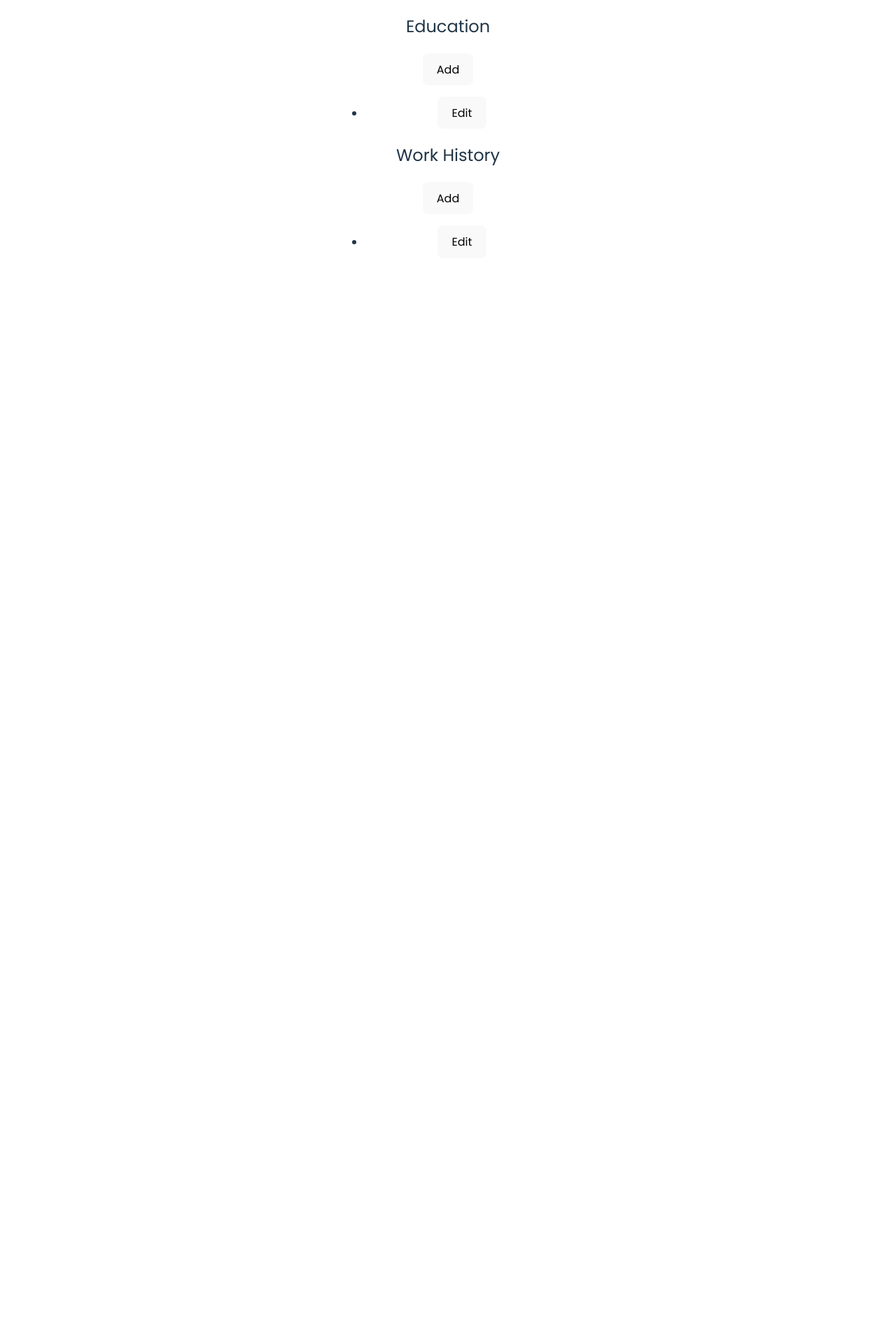
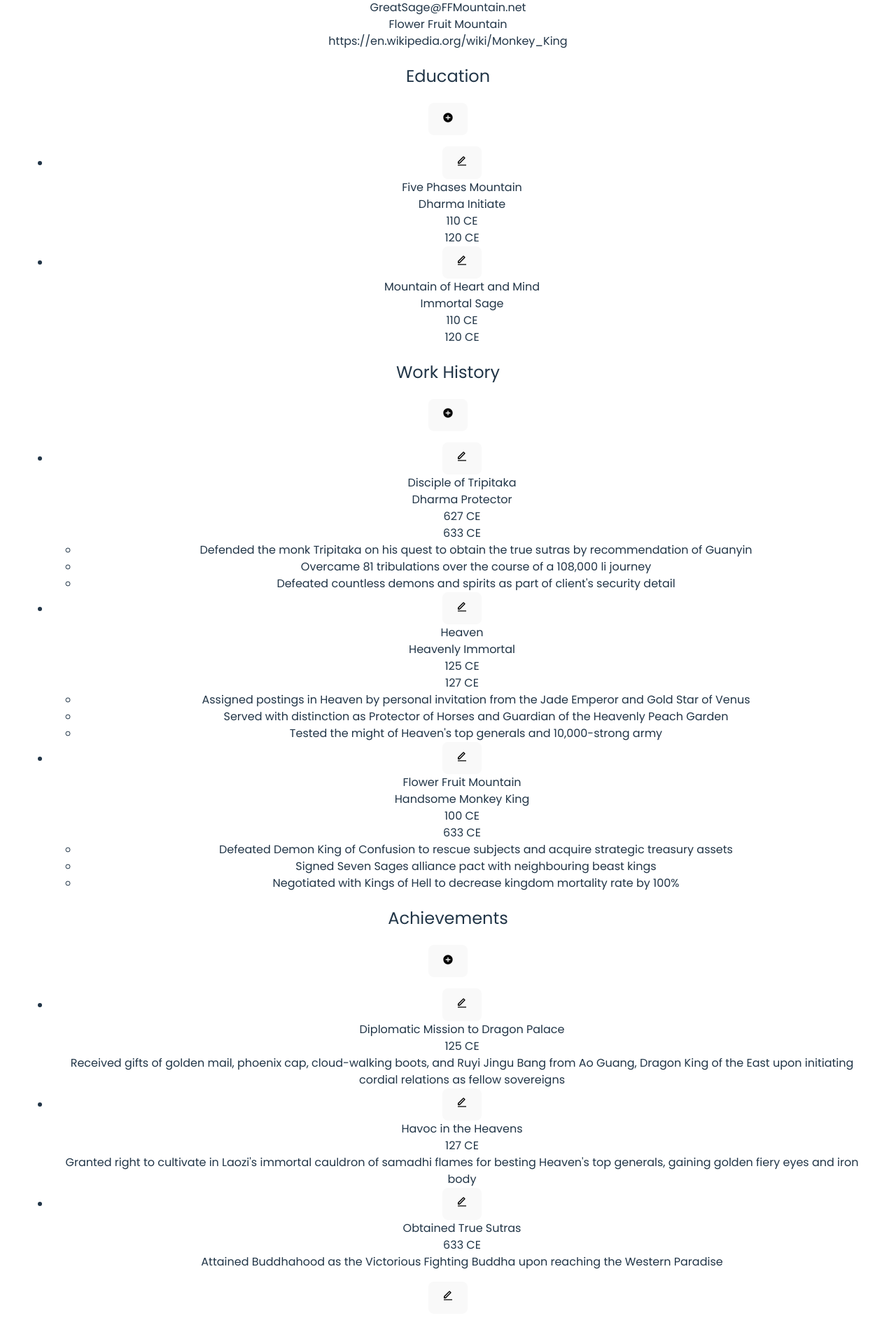
Before and after one commit to cyphersept/cv-application, a React (Vite) app: page / in a window 1280 px wide. Shown: the part 300-2203 px from the top of the page at 70% size. Before the commit the page ends 800 px from the top, so only its background shows below. Built offline with nearby package versions, Linux system fonts and the light colour scheme.

Commit message:
Fix form generation and save; added default values

```diff
--- /dev/null
+++ b/src/CustomButtons.tsx
@@ -0,0 +1,25 @@
+import { RiAddCircleFill, RiIndeterminateCircleFill, RiEdit } from "./Icons";
+
+export function RemoveButton({ clickFunc }: { clickFunc: () => void }) {
+  return (
+    <button type="button" className="remove" onClick={clickFunc}>
+      <RiIndeterminateCircleFill />
+    </button>
+  );
+}
+
+export function AddButton({ clickFunc }: { clickFunc: () => void }) {
+  return (
+    <button type="button" className="add" onClick={clickFunc}>
+      <RiAddCircleFill />
+    </button>
+  );
+}
+
+export function EditButton({ clickFunc }: { clickFunc: () => void }) {
+  return (
+    <button type="button" className="edit" onClick={clickFunc}>
+      <RiEdit />
+    </button>
+  );
+}
--- a/src/Displays.tsx
+++ b/src/Displays.tsx
@@ -1,14 +1,13 @@
 import type { InfoObject } from "./Interfaces";
+import { EditButton } from "./CustomButtons";
 
 export function BasicDisplay(props: {
   content: InfoObject;
   clickToEdit: () => void;
 }) {
   return (
-    <section>
-      <button className="edit" onClick={props.clickToEdit}>
-        Edit
-      </button>
+    <>
+      <EditButton clickFunc={props.clickToEdit} />
       <h1>{props.content.name.value}</h1>
       <h2>{props.content.title.value}</h2>
       <div className="contact">
@@ -21,7 +20,7 @@ export function BasicDisplay(props: {
         <div className="github">{props.content.github.value}</div>
         <div className="portfolio">{props.content.portfolio.value}</div>
       </div>
-    </section>
+    </>
   );
 }
 
@@ -31,9 +30,7 @@ export function EduDisplay(props: {
 }) {
   return (
     <li>
-      <button className="edit" onClick={props.clickToEdit}>
-        Edit
-      </button>
+      <EditButton clickFunc={props.clickToEdit} />
       <div className="school">{props.content.school.value}</div>
       <div className="degree">{props.content.degree.value}</div>
       <div className="duration">
@@ -52,9 +49,7 @@ export function WorkDisplay(props: {
   const aboutList = about ? about.map((item) => <li>{item}</li>) : <></>;
   return (
     <li>
-      <button className="edit" onClick={props.clickToEdit}>
-        Edit
-      </button>
+      <EditButton clickFunc={props.clickToEdit} />
       <div className="company">{props.content.company.value}</div>
       <div className="title">{props.content.title.value}</div>
       <div className="duration">
@@ -65,3 +60,33 @@ export function WorkDisplay(props: {
     </li>
   );
 }
+
+export function AchieveDisplay(props: {
+  content: InfoObject;
+  clickToEdit: () => void;
+}) {
+  return (
+    <li>
+      <EditButton clickFunc={props.clickToEdit} />
+      <div className="title">{props.content.title.value}</div>
+      <div className="date">{props.content.date.value}</div>
+      <div className="description">{props.content.description.value}</div>
+    </li>
+  );
+}
+
+export function SkillDisplay(props: {
+  content: InfoObject;
+  clickToEdit: () => void;
+}) {
+  const skillsList = props.content.skills.values
+    ? props.content.skills.values.map((el: string, i) => <li key={i}>{el}</li>)
+    : [];
+  return (
+    <>
+      <EditButton clickFunc={props.clickToEdit} />
+      <h2>Skills</h2>
+      <ul>{skillsList}</ul>
+    </>
+  );
+}
--- /dev/null
+++ b/src/Factories.tsx
@@ -0,0 +1,84 @@
+import type { InfoObject } from "./Interfaces";
+
+export const Factories = {
+  basic: function (
+    name = "",
+    title = "",
+    phone = "",
+    email = "",
+    location = "",
+    linkedin = "",
+    github = "",
+    portfolio = ""
+  ): InfoObject {
+    return {
+      f1: { type: "header", label: "Basic info:" },
+      name: { id: "name", label: "Name", value: name },
+      title: { id: "title", label: "Title", value: title },
+      phone: { id: "phone", label: "Phone Number", value: phone },
+      email: { id: "email", label: "Email", type: "email", value: email },
+      location: { id: "location", label: "Location", value: location },
+      f2: { type: "header", label: "Your socials:" },
+      linkedin: {
+        id: "linkedin",
+        label: "Linkedin",
+        type: "url",
+        value: linkedin,
+      },
+      github: { id: "github", label: "Github", type: "url", value: github },
+      portfolio: {
+        id: "portfolio",
+        label: "Portfolio",
+        type: "url",
+        value: portfolio,
+      },
+    };
+  },
+
+  edu: function (school = "", degree = "", start = "", end = ""): InfoObject {
+    return {
+      school: { id: "school", label: "School", value: school },
+      degree: { id: "degree", label: "Degree", value: degree },
+      start: { id: "start", label: "Start date", value: start },
+      end: { id: "end", label: "End date", value: end },
+    };
+  },
+
+  work: function (
+    company = "",
+    title = "",
+    start = "",
+    end = "",
+    value = "",
+    values: string[] = []
+  ): InfoObject {
+    return {
+      company: { id: "company", label: "Company", value: company },
+      title: { id: "title", label: "Title", value: title },
+      start: { id: "start", label: "Start date", value: start },
+      end: { id: "end", label: "End date", value: end },
+      about: {
+        id: "about",
+        label: "About",
+        type: "long",
+        classes: "repeating",
+        value: value,
+        values: values,
+      },
+    };
+  },
+
+  achieve: function (title = "", date = "", desc = ""): InfoObject {
+    return {
+      title: { id: "title", label: "Title", value: title },
+      date: { id: "date", label: "Achievement date", value: date },
+      description: { id: "description", label: "Description", value: desc },
+    };
+  },
+
+  skill: function (values = [""]): InfoObject {
+    return {
+      skills: { id: "skills", label: "Skills", values: values, value: "" },
+    };
+  },
+};
--- a/src/Form.tsx
+++ b/src/Form.tsx
@@ -1,6 +1,6 @@
 import { useState } from "react";
 import "./Form.css";
-import { RiAddCircleFill, RiIndeterminateCircleFill } from "./Icons";
+import { AddButton, RemoveButton } from "./CustomButtons";
 import type { InfoItem } from "./Interfaces";
 
 export function Form(props: {
@@ -10,7 +10,7 @@ export function Form(props: {
 }) {
   const renderedForm = props.structure.map((obj) => {
     if (obj.type === "header") return <h2>{obj.label}</h2>;
-    else if (obj.classes?.includes("repeating"))
+    else if (Object.prototype.hasOwnProperty.call(obj, "values"))
       return (
         <RepeatableField
           values={obj.values}
@@ -70,30 +70,21 @@ function RepeatableField({
       <label title="Add work details" aria-label="Work detail">
         <input type={type} defaultValue={fieldEntries[index]} name={id} />
       </label>
-      <button
-        type="button"
-        className="remove"
-        onClick={() => {
+      <RemoveButton
+        clickFunc={() => {
           const newEntries = fieldEntries;
           setFieldEntries(newEntries.splice(index, 1));
         }}
-      >
-        <RiIndeterminateCircleFill />
-      </button>
+      />
     </li>
   ));
 
   return (
     <fieldset className={classes}>
       <legend>{label}</legend>
-      <button
-        type="button"
-        className="add"
-        // Adds new field with default value to end of list
-        onClick={() => setFieldEntries(fieldEntries.concat([defaultVal]))}
-      >
-        <RiAddCircleFill />
-      </button>
+      <AddButton
+        clickFunc={() => setFieldEntries(fieldEntries.concat([defaultVal]))}
+      />
       {fields}
     </fieldset>
   );
--- a/src/Icons.tsx
+++ b/src/Icons.tsx
@@ -33,3 +33,20 @@ export function RiIndeterminateCircleFill(props: SVGProps<SVGSVGElement>) {
     </svg>
   );
 }
+
+export function RiEdit(props: SVGProps<SVGSVGElement>) {
+  return (
+    <svg
+      xmlns="http://www.w3.org/2000/svg"
+      width="1em"
+      height="1em"
+      viewBox="0 0 24 24"
+      {...props}
+    >
+      <path
+        fill="currentColor"
+        d="M6.41421 15.89L16.5563 5.74785L15.1421 4.33363L5 14.4758V15.89H6.41421ZM7.24264 17.89H3V13.6473L14.435 2.21231C14.8256 1.82179 15.4587 1.82179 15.8492 2.21231L18.6777 5.04074C19.0682 5.43126 19.0682 6.06443 18.6777 6.45495L7.24264 17.89ZM3 19.89H21V21.89H3V19.89Z"
+      ></path>
+    </svg>
+  );
+}
--- a/src/InfoSection.tsx
+++ b/src/InfoSection.tsx
@@ -12,13 +12,14 @@ export function InfoSection(props: {
   const [content, setContent] = useState(props.contentInfo);
   const [showForm, setShowForm] = useState(false);
   const formStructure = Object.values(content);
+
   // Get and save form contents on submit
   const submitContent = (event: React.FormEvent<HTMLFormElement>) => {
     event.preventDefault();
     const formData = new FormData(event.currentTarget);
-    const newContent = { ...content };
-    console.log(newContent);
-    // Updates every value defined in the form's contentInfo structure
+    const newContent = content;
+
+    // Saves every form value defined in the form's contentInfo structure
     for (const [key, val] of Object.entries(newContent)) {
       // Gets repeating field values from FormData
       if ("values" in val && typeof val.id == "string") {
@@ -26,6 +27,7 @@ export function InfoSection(props: {
         (newContent[key as keyof typeof newContent] as InfoItem).values =
           newArr;
       }
+
       // Gets single field value from FormData
       else if ("value" in val) {
         const formVal = formData.get(key);
@@ -33,7 +35,6 @@ export function InfoSection(props: {
           typeof formVal == "string" ? formVal : "";
       }
     }
-    console.log(newContent);
     setContent(newContent);
     setShowForm(false);
   };
--- /dev/null
+++ b/src/Monkey.tsx
@@ -0,0 +1,80 @@
+import { Factories as Create } from "./Factories";
+
+export const Monkey = {
+  basic: Create.basic(
+    "Sun Wukong",
+    "Great Sage Equal to Heaven",
+    "108-0999-8181",
+    "GreatSage@FFMountain.net",
+    "Flower Fruit Mountain",
+    "",
+    "",
+    "https://en.wikipedia.org/wiki/Monkey_King"
+  ),
+  edu: [
+    Create.edu("Five Phases Mountain", "Dharma Initiate", "110 CE", "120 CE"),
+    Create.edu(
+      "Mountain of Heart and Mind",
+      "Immortal Sage",
+      "110 CE",
+      "120 CE"
+    ),
+  ],
+  work: [
+    Create.work(
+      "Disciple of Tripitaka",
+      "Dharma Protector",
+      "627 CE",
+      "633 CE",
+      "",
+      [
+        "Defended the monk Tripitaka on his quest to obtain the true sutras by recommendation of Guanyin",
+        "Overcame 81 tribulations over the course of a 108,000 li journey",
+        "Defeated countless demons and spirits as part of client's security detail",
+      ]
+    ),
+    Create.work("Heaven", "Heavenly Immortal", "125 CE", "127 CE", "", [
+      "Assigned postings in Heaven by personal invitation from the Jade Emperor and Gold Star of Venus",
+      "Served with distinction as Protector of Horses and Guardian of the Heavenly Peach Garden",
+      "Tested the might of Heaven's top generals and 10,000-strong army",
+    ]),
+    Create.work(
+      "Flower Fruit Mountain",
+      "Handsome Monkey King",
+      "100 CE",
+      "633 CE",
+      "",
+      [
+        "Defeated Demon King of Confusion to rescue subjects and acquire strategic treasury assets",
+        "Signed Seven Sages alliance pact with neighbouring beast kings",
+        "Negotiated with Kings of Hell to decrease kingdom mortality rate by 100%",
+      ]
+    ),
+  ],
+  achievements: [
+    Create.achieve(
+      "Diplomatic Mission to Dragon Palace",
+      "125 CE",
+      "Received gifts of golden mail, phoenix cap, cloud-walking boots, and Ruyi Jingu Bang from Ao Guang, Dragon King of the East upon initiating cordial relations as fellow sovereigns"
+    ),
+    Create.achieve(
+      "Havoc in the Heavens",
+      "127 CE",
+      "Granted right to cultivate in Laozi's immortal cauldron of samadhi flames for besting Heaven's top generals, gaining golden fiery eyes and iron body"
+    ),
+    Create.achieve(
+      "Obtained True Sutras",
+      "633 CE",
+      "Attained Buddhahood as the Victorious Fighting Buddha upon reaching the Western Paradise"
+    ),
+  ],
+  skills: Create.skill([
+    "Cloud Somersaulting",
+    "72 Transformations",
+    "Staff Combat - Ruyi Jingu Bang",
+    "Fiery Eyes of True Perception",
+    "Sixfold Immortality",
+    "Gold-Forged Iron Body",
+    "Magic Hair Transformations",
+  ]),
+};
--- a/src/Resume.tsx
+++ b/src/Resume.tsx
@@ -1,96 +1,68 @@
 import "./Resume.css";
-import "./InfoSection";
 import type { InfoObject } from "./Interfaces";
 import { InfoSection } from "./InfoSection";
-import { BasicDisplay, EduDisplay, WorkDisplay } from "./Displays";
+import {
+  BasicDisplay,
+  EduDisplay,
+  WorkDisplay,
+  AchieveDisplay,
+  SkillDisplay,
+} from "./Displays";
+import { Factories as Create } from "./Factories";
+import { Monkey } from "./Monkey";
 import { useState } from "react";
-
-// Default values for resume
-
-const basicInfo: InfoObject = {
-  f1: { type: "header", label: "Basic info:" },
-  name: { id: "name", label: "Name", classes: "required", value: "Sun Wukong" },
-  title: { id: "title", label: "Title", classes: "required", value: "" },
-  phone: { id: "phone", label: "Phone Number", classes: "required", value: "" },
-  email: {
-    id: "email",
-    label: "Email",
-    type: "email",
-    classes: "required",
-    value: "",
-  },
-  location: {
-    id: "location",
-    label: "Location",
-    classes: "required",
-    value: "",
-  },
-  f2: { type: "header", label: "Your socials:" },
-  linkedin: { id: "linkedin", label: "Linkedin", type: "url", value: "" },
-  github: { id: "github", label: "Github", type: "url", value: "" },
-  portfolio: { id: "portfolio", label: "Portfolio", type: "url", value: "" },
-};
-
-const eduInfoItem: InfoObject = {
-  school: { id: "school", label: "School", value: "" },
-  degree: { id: "degree", label: "Degree", value: "" },
-  start: { id: "start", label: "Start date", value: "" },
-  end: { id: "end", label: "End date", value: "" },
-};
-
-const workInfoItem: InfoObject = {
-  company: { id: "company", label: "Company", value: "" },
-  title: { id: "title", label: "Title", value: "" },
-  start: { id: "start", label: "Start date", value: "" },
-  end: { id: "end", label: "End date", value: "" },
-  about: {
-    id: "about",
-    label: "About",
-    type: "long",
-    classes: "repeating",
-    value: "",
-    values: [],
-  },
-};
+import { AddButton } from "./CustomButtons";
 
 export function Resume() {
-  const [eduState, setEduState] = useState([eduInfoItem]);
-  const [workState, setWorkState] = useState([workInfoItem]);
+  // Set initial values from template
+  const [eduState, setEduState] = useState(Monkey.edu);
+  const [workState, setWorkState] = useState(Monkey.work);
+  const [achieveState, setAchieveState] = useState(Monkey.achievements);
 
-  // Render an InfoSection that can display info or edit in form for every education entry
-  const eduItems = eduState.map((info: typeof eduInfoItem, ind: number) => (
+  // Render InfoSections that can display info or edit in form for every entry in each section
+  const eduItems = eduState.map((info: InfoObject, ind: number) => (
     <InfoSection contentInfo={info} display={EduDisplay} key={ind} />
   ));
 
-  // Render an InfoSection that can display info or edit in form for every work entry
-  const workItems = workState.map((info: typeof workInfoItem, ind: number) => (
+  const workItems = workState.map((info: InfoObject, ind: number) => (
     <InfoSection contentInfo={info} display={WorkDisplay} key={ind} />
   ));
+  const achieveItems = achieveState.map((info: InfoObject, ind: number) => (
+    <InfoSection contentInfo={info} display={AchieveDisplay} key={ind} />
+  ));
 
-  // Add another work/education section when clicked
-  const addEdu = () => setEduState(eduState.concat([eduInfoItem]));
-  const addWork = () => {
-    console.log(workInfoItem);
-    setWorkState(workState.concat([workInfoItem]));
-  };
+  // Add another work/education/achievement subsection when clicked
+  const addEdu = () => setEduState(eduState.concat([Create.edu()]));
+  const addWork = () => setWorkState(workState.concat([Create.work()]));
+  const addAch = () => setAchieveState(achieveState.concat([Create.achieve()]));
 
   return (
-    <section>
-      <InfoSection contentInfo={basicInfo} display={BasicDisplay} />
+    <>
+      <section className="basic">
+        <InfoSection contentInfo={Monkey.basic} display={BasicDisplay} />
+      </section>
+
       <section className="education">
         <h2>Education</h2>
-        <button onClick={addEdu} type="button">
-          Add
-        </button>
+        <AddButton clickFunc={addEdu} />
         <ul>{eduItems}</ul>
       </section>
+
       <section className="work">
         <h2>Work History</h2>
-        <button onClick={addWork} type="button">
-          Add
-        </button>
+        <AddButton clickFunc={addWork} />
         <ul>{workItems}</ul>
       </section>
-    </section>
+
+      <section className="achievements">
+        <h2>Achievements</h2>
+        <AddButton clickFunc={addAch} />
+        <ul>{achieveItems}</ul>
+      </section>
+
+      <section className="skills">
+        <InfoSection contentInfo={Monkey.skills} display={SkillDisplay} />
+      </section>
+    </>
   );
 }
```
